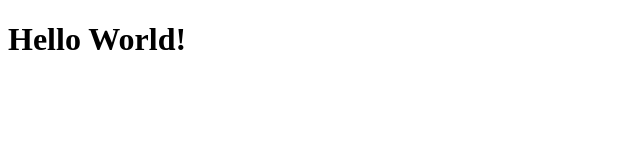
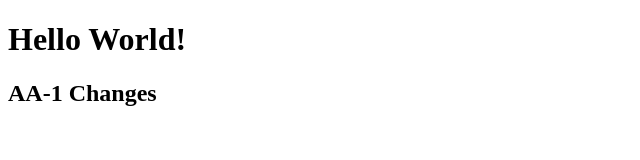
Before and after one commit to xsyed/bug-free-palm-tree, a plain HTML site: page index.html in a window 1280 px wide. Shown: the whole page, without its empty margins (0-640 px from the left). Drawn offline with Linux system fonts and the light colour scheme.

Commit message:
Add new h2

```diff
--- a/index.html
+++ b/index.html
@@ -6,5 +6,6 @@
 </head>
 <body>
     <h1>Hello World!</h1>
+    <h2>AA-1 Changes</h2>
 </body>
 </html>
```
